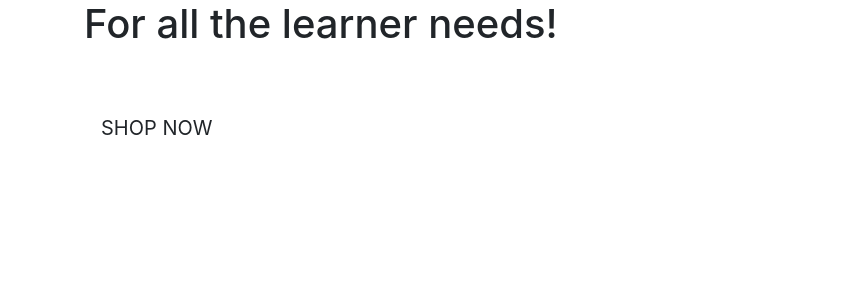
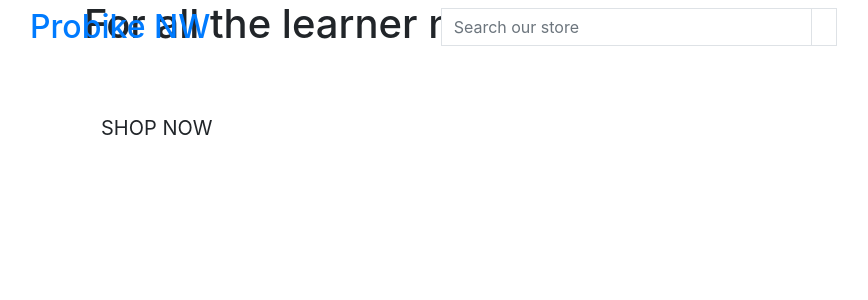
Before and after one commit to Code-Institute-Submissions/DuggyL-probikenw_milestone_4_DecResub, a Django app: page / in a window 1280 px wide. Shown: the top 300 px of the page, without its empty margins (1-869 px from the left). Run offline with Django 3.2, Linux system fonts and the light colour scheme; some libraries are stand-ins or nearby versions.

Commit message:
Added navigation and search bar to base.html header

```diff
--- a/templates/base.html
+++ b/templates/base.html
@@ -34,7 +34,39 @@
   </head>
 
   <body>
-    <header class="container-fluid fixed-top"></header>
+    <header class="container-fluid fixed-top">
+      <div class="row">
+
+          <div class="col-12 col-lg-4 my-auto py-1 py-lg-0 text-center text-lg-left">
+            <a href="{% url 'home' %}" class="nav-link main-logo-link">
+              <h2 class="logo-font text-black my-0">Probike NW</h2>
+            </a>
+          </div>
+
+          <div class="col-12 col-lg-4 my-auto py-1 py-lg-0">
+            <form method="GET" action="">
+              <div class="input-group w-100">
+                <input class="form-control border border-black rounded-0" type="text" name="q" placeholder="Search our store">
+                <div class="input-group-append">
+                  <button class="form-control btn btn-black border border-black rounded-0" type="submit">
+                    <span class="icon">
+                      <i class="fas fa-search"></i>
+                    </span>
+                  </button>
+                </div>
+              </div>
+            </form>
+          </div>
+
+          <div class="col-12 col-lg-4 my-auto py-1 py-lg-0">
+            <ul class="list-inline list-unstyled text-center text-lg-righ my-0">
+              <li class="list-inline-item dropdown"></li>
+              <li class="list-inline-item"></li>
+            </ul>
+          </div>
+
+      </div>
+    </header>
 
     {% if messages %}
         <div class="message-container"></div>
```
